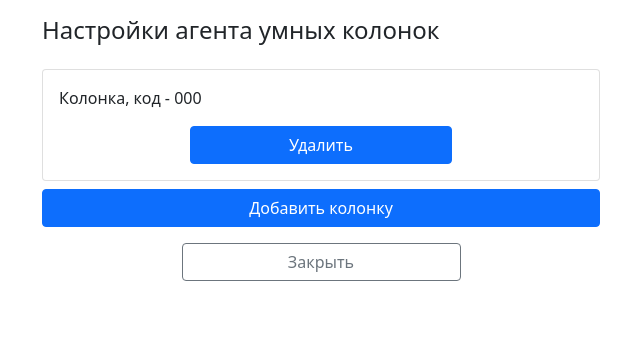
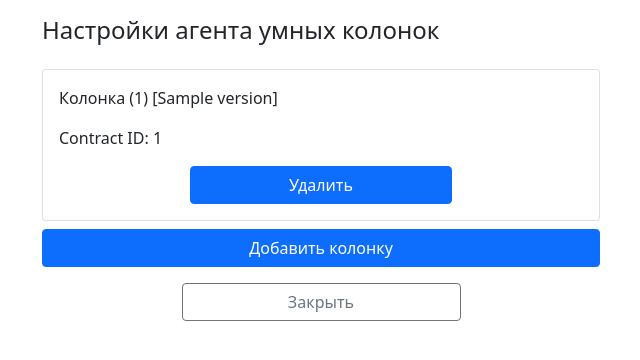
Before and after one commit to TikhonP/heytelepat-server, a Django app: template medsenger_agent/templates/settings.html in a window 1280 px wide. Shown: the top 360 px of the page, without its empty margins (319-959 px from the left). Run offline with Django 3.2, Linux system fonts and the light colour scheme; the template is opened without the code that fills it: most values are stand-ins (such as "Sample title", 1, 10 or a date in 2020).

Commit message:
Fixed settings again

```diff
--- a/heytelepat/settings/base.py
+++ b/heytelepat/settings/base.py
@@ -128,7 +128,9 @@ DOMAIN = "http://telepatspeaker.ddns.net"
 
 APPEND_SLASH = False
 
-X_FRAME_OPTIONS = 'ALLOWALL'
+X_FRAME_OPTIONS = 'ALLOW-FROM medsenger.ru'
+CSRF_TRUSTED_ORIGINS = ['medsenger.ru']
+CSRF_COOKIE_SAMESITE = None
 XS_SHARING_ALLOWED_METHODS = ['POST', 'GET', 'OPTIONS', 'PUT', 'DELETE']
 
 STATIC_URL = '/static/'
--- a/medsenger_agent/templates/settings.html
+++ b/medsenger_agent/templates/settings.html
@@ -9,7 +9,8 @@
     {% for i in speakers %}
     <div class="card">
         <div class="card-body">
-            <p class="card-text">Колонка, код - {{ i.code }}</p>
+            <p class="card-text">Колонка ({{ i.id }}) [{{ i.version }}]</p>
+            <p class="card-text">Contract ID: {{ contract_id }}</p>
             <form method="post">
                 {% csrf_token %}
                 <input name="speaker_id" type="hidden" value="{{ i.pk }}"/>
@@ -23,7 +24,7 @@
     {% endfor %}
     {% endif %}
     <a class="btn btn-primary"
-       href="{% url 'medsenger-newdevice' %}?contract_id={{ contract_id|urlencode }}&api_key={{ api_key|urlencode }}">Добавить
+       href="{{ domain }}{% url 'medsenger-newdevice' %}?contract_id={{ contract_id|urlencode }}&api_key={{ api_key|urlencode }}">Добавить
         колонку</a>
     <div class="d-grid gap-2 mt-2 col-6 mx-auto">
         <button class="btn btn-outline-secondary" onclick="window.parent.postMessage('close-modal-success','*');"
```
Also changed, not shown: medsenger_agent/views.py (+19 -21 lines).
